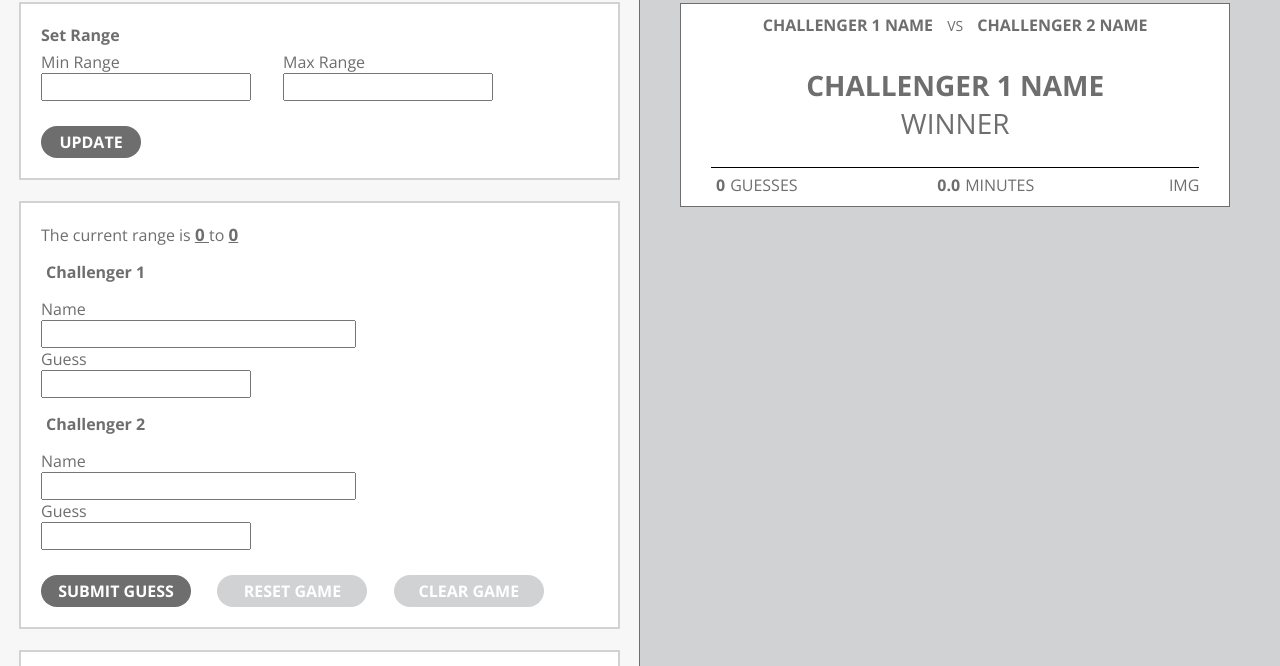
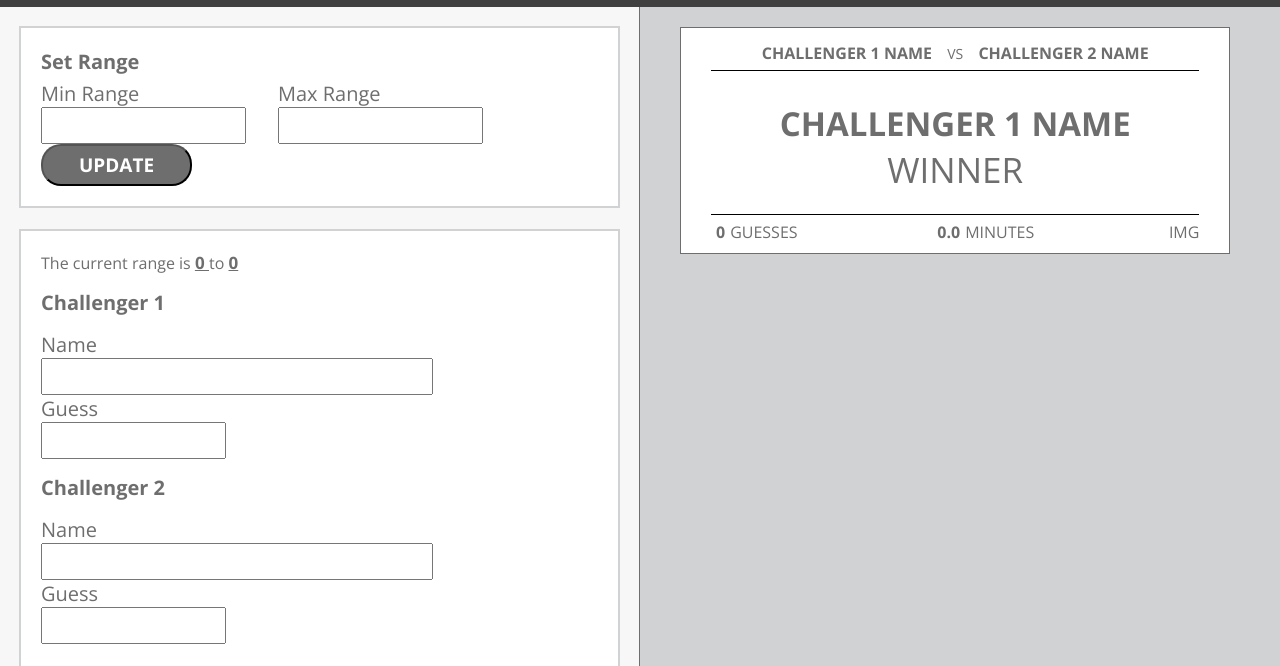
Before and after one commit to Asilo5/number-guesser-AS, a plain HTML site: page index.html in a window 1280 px wide. Shown: the part 145-811 px from the top of the page. Drawn offline with nearby package versions, Linux system fonts and the light colour scheme.

Commit message:
Fix forms, add new classes to target css, change font sizes
Update button in JS is broken

```diff
--- a/index.html
+++ b/index.html
@@ -10,7 +10,7 @@
 <body>
   <header>
     <h1>NUMBER<span class="skinny-title">GUESSER</span></h1>
-	  <h2>ULTIMATE CHALLENGER EDITION</h2>
+	  <h2><div class= "line"></div> ULTIMATE CHALLENGER EDITION <div class= "line"></div></h2>
   </header>
   <main>
      <section class="game-left-side">
@@ -19,11 +19,11 @@
 		   <form class = "form-one">
 		   	  <div class="min-range-container range-containers">
 			    <label for="min-range"> Min Range </label>
-			    <input type="number" id="min-range" name="user-min-range">
+			    <input class = "range" type="number" id="min-range range" name="user-min-range">
 			  </div>
 			  <div class="max-range-container range-containers">
 			    <label for="max-range"> Max Range </label>
-			    <input type="number" id="max-range" name="user-max-range">
+			    <input class = "range" type="number" id="max-range range" name="user-max-range">
 			  </div>
 			  <button type="button" class="update-button"> UPDATE </button>
 		   </form>
@@ -34,25 +34,25 @@
 		     <h3 class="name-one name">Challenger 1</h3>
 		     <div class="form-container">
 			   <label for="name-challenger-1">Name </label>
-			   <input type="text" id="name-challenger-1" name="challenger-1" class="name-input">
+			   <input class= "name-box" type="text" id="name-challenger-1" name="challenger-1" class="name-input">
 			 </div>
-			 <div class="form-container">
+			 <div class="form-container-guess">
                <label for="guess-1"> Guess </label>
-               <input type="number" id="guess-1" name="guess-for-1">
+               <input class= "guess-box" type="number" id="guess-1" name="guess-for-1">
              </div>
 			 <h3 class="name-two name">Challenger 2</h3>
 			 <div class="form-container">
 		       <label for="name-challenger-2">Name </label>
-			   <input type="text" id="name-challenger-2" name="challenger-2" class="name-input">
+			   <input class= "name-box" type="text" id="name-challenger-2" name="challenger-2" class="name-input">
 			 </div>
-			 <div class="form-container">
+			 <div class="form-container-guess">
                <label for="guess-2"> Guess </label>
-               <input type="number" id="guess-2" name="guess-for-2">
+               <input class= "guess-box" type="number" id="guess-2" name="guess-for-2">
              </div>
              <div class="buttons-groups">
-               <button type="button" class="submit-guess" id="guess-button">SUBMIT GUESS </button>
-               <button type="button" class="reset-game" id="guess-button" disabled="true"> RESET GAME </button>
-               <button type="button" class="clear-game" id="guess-button" disabled="true"> CLEAR GAME </button>
+               <button type="button" class="submit-guess button" id="guess-button">SUBMIT GUESS </button>
+               <button type="button" class="reset-game button" id="guess-button" disabled="true"> RESET GAME </button>
+               <button type="button" class="clear-game button" id="guess-button" disabled="true"> CLEAR GAME </button>
              </div>
 		   </form>
 	   </article>
--- a/main.js
+++ b/main.js
@@ -55,7 +55,7 @@ inputForm.addEventListener('keyup', disableClearButton);
 
 function minAndMaxRangeInput () {
 	firstRange.innerText = minRangeInput.value;
-    secondRange.innerText = maxRangeInput.value;
+  secondRange.innerText = maxRangeInput.value;
 
     randomNumber();
 }
--- a/style.css
+++ b/style.css
@@ -46,7 +46,12 @@ h2 {
   width: 462px;
 }
 
-h2:before,
+.line {
+  width: 96px;
+  border: 1px solid #ffffff;
+}
+
+/*h2:before,
 h2:after {
     border-top: 1px solid;
     content: '';
@@ -56,7 +61,7 @@ h2:after {
 
 h2:after {
     margin: 0 0 0 10px;
-}
+}*/
 
 /*MAIN*/
 
@@ -75,11 +80,10 @@ h2:after {
   border: 2px solid #d0d2d3;
 }
 
-form {
-}
 
 label {
   display: block;
+  font-size: 20px;
 }
 
 .range-containers {
@@ -90,33 +94,50 @@ label {
   margin: 5px 5% 0 0;
 }
 
+.range {
+  width: 205px;
+  height: 37px;
+}
+
 .max-range-container {
   margin: 0 5% 0 0;
 }
 
-input {
-  width: 100%;
+.name-box {
+  width: 392px;
+  height: 37px;
 }
 
-.set-range {
+.guess-box {
+  width: 185px;
+  height: 37px;
 }
 
-button {
+.button{
+
   font-weight: 700;
-  border: none;
   background-color: #6E6E6E;
-  padding: 5px;
+  padding: 6px;
   border-radius: 20px;
   color: #ffffff;
-  width: 150px;
-  margin-top: 25px;
-  margin-right: 4%;
-
+  width: 184px;
+  margin: 25px 4px 3px 23px;
+  font-size: 19px;
 }
 
 .update-button {
-  width: 100px;
-  display: inline;
+  width: 123px;
+  font-weight: 700;
+  background-color: #6E6E6E;
+  padding: 6px;
+  border-radius: 20px;
+  color: #ffffff;
+  width: 151px;
+  font-size: 19px;
+}
+
+.submit-guess {
+  margin-left: 0px;
 }
 
 .reset-game,
@@ -132,12 +153,16 @@ button {
 
 .form-container {
   display: inline-block;
-  margin-right: 15%;
+  margin-right: 5%;
+}
+
+.form-container-guess {
+  display: inline-block;
 }
 
 .name {
   padding: 10px 0;
-  margin: 5px;
+  margin: 5px 0;
 }
 
 .name-input {
@@ -150,8 +175,8 @@ button {
   font-weight: bold;
 }
 
-.latest-score {
-
+.clear-game {
+  margin-right: 0px;
 }
 
 .v-line {
@@ -161,11 +186,16 @@ button {
 
 h3 {
   font-weight: 700;
-  font-size: 16px;
+  font-size: 20px;
 }
 
 h4 {
   font-weight: 700;
+  font-size: 18px;
+}
+
+.num-score-1, .num-score-2 {
+  font-size: 18px;
 }
 
 .total-score {
@@ -178,7 +208,7 @@ h4 {
 .number-guessed-1,
 .number-guessed-2 {
   font-weight: 800;
-  font-size: 68px;
+  font-size: 87px;
   color: #DD1972;
 }
 
@@ -210,14 +240,14 @@ h4 {
 }
 
 .winners-name {
-  font-size: 28px;
+  font-size: 33px;
   font-weight: 700;
   padding-top: 30px;
 }
 
 .winner-text {
-  font-size: 28px;
-  margin-bottom: 25px;
+  font-size: 35px;
+  margin-bottom: 21px;
 }
 
 .bottom-shit {
@@ -239,6 +269,12 @@ h4 {
   font-size: 16px;
   padding: 5px;
   font-weight: 700;
+}
+
+.challenger-card-names {
+  border-bottom: 1px solid #000;
+  margin: 0px 20px 0px 20px;
+  padding-bottom: 5px;
 }
 
 
@@ -286,12 +322,17 @@ h4 {
   h4 {
     padding-top: 10px;
   }
+
   .results-of-game {
     width: 90%;
     margin: 20px 11px 0px 15px;
   }
+
   .challenger-card-names {
     display: flex;
     flex-direction: column;
+    border-bottom: 1px solid #000;
+    margin: 0px 20px 0px 20px;
+    padding-bottom: 5px;
   }
 }
```
